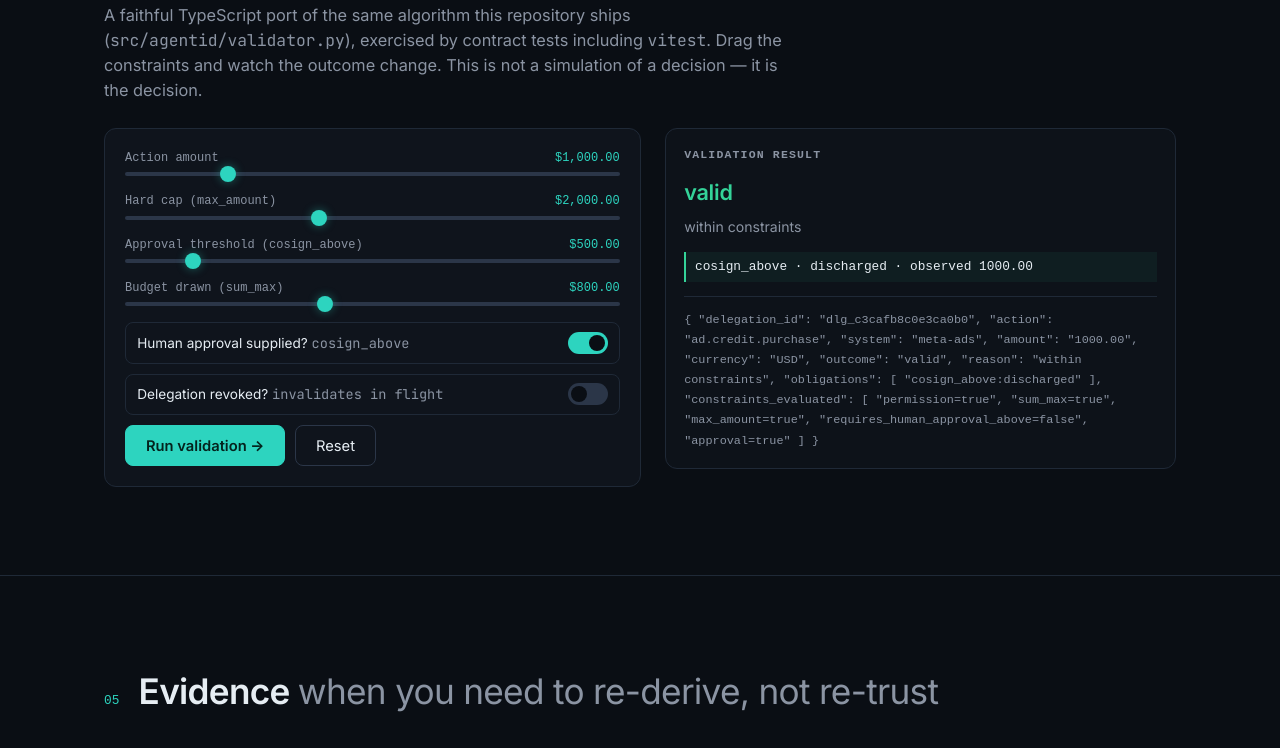
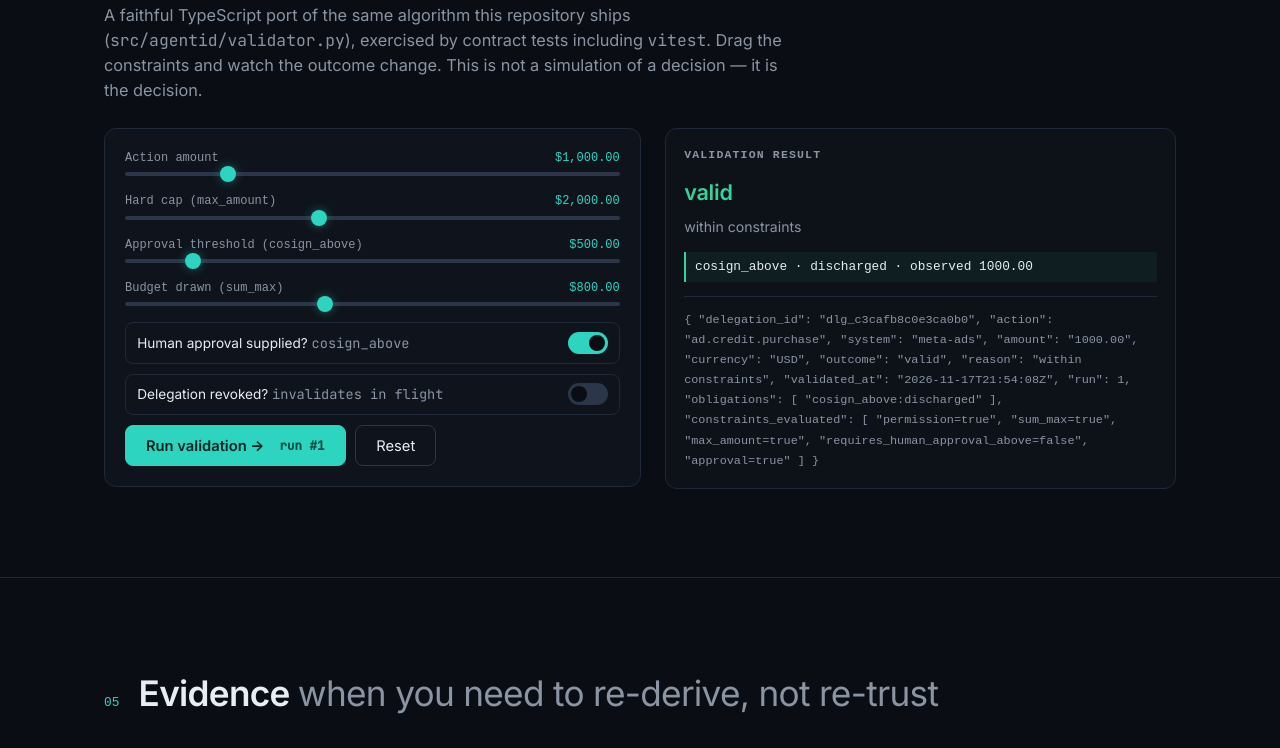
Before and after one commit to rajat397/agentid, a website built with Vite: page playground/index.html in a window 1280 px wide. Shown: the part 3397-4145 px from the top of the page. Built offline with nearby package versions, Linux system fonts and the light colour scheme; animation ran at ten frames a second.

Commit message:
fix(playground): Run Validation gives visible feedback — flash, run counter, validated_at
Root: With the default inputs the button recomputed the identical result —
before=valid after=valid, byte-for-byte — so every real-user click looked
broken. Obscura confirmed it: the handler ran, mutate-and-display happened,
nothing visibly changed.

depends on: tryit.ts now counts runs, flashes the output panel via a CSS
animation re-triggered by class removal + forced reflow, and stamps the
receipt with validated_at and the run number. Reduced-motion honored.

falsifier: If the flash fires but the user still perceives no feedback —
e.g., the animation is too subtle on a high-DPI laptop — the fix is
insufficient and we need a stronger affordance (button text change to
'Running…' during the computation, or a distinct receipt box state).

```diff
--- a/playground/index.html
+++ b/playground/index.html
@@ -179,7 +179,7 @@ agentid — the full lifecycle, running against real code
           <button class="toggle" id="revoke-toggle" role="switch" aria-checked="false" aria-label="delegation revoked"></button>
         </div>
         <div class="tryit-actions">
-          <button class="btn primary" id="run-validation">Run validation →</button>
+          <button class="btn primary" id="run-validation">Run validation → <span class="mono" id="run-count">run #0</span></button>
           <button class="btn" id="reset-validation">Reset</button>
         </div>
       </div>
--- a/playground/src/style.css
+++ b/playground/src/style.css
@@ -151,3 +151,14 @@ footer { border-top: 1px solid var(--line); padding: 2.5rem 0 3rem; }
 .fallback-tree { position: absolute; inset: 0; display: grid; place-items: center; padding: 1rem; }
 .fallback-tree svg { width: 100%; height: 100%; max-height: 100%; }
 .stage-fallback { background: radial-gradient(ellipse at 50% 42%, #101a28 0%, #0E1420 60%, var(--panel) 100%); }
+
+/* run feedback */
+.tryit-out.flash { animation: out-flash .45s ease-out; }
+@keyframes out-flash {
+  0% { box-shadow: 0 0 0 0 rgba(45,212,191,.55); border-color: var(--accent); }
+  100% { box-shadow: 0 0 0 18px rgba(45,212,191,0); border-color: var(--line); }
+}
+#run-count { margin-left: .4rem; opacity: .75; font-size: .85em; }
+@media (prefers-reduced-motion: reduce) {
+  .tryit-out.flash { animation: none; }
+}
--- a/playground/src/tryit.ts
+++ b/playground/src/tryit.ts
@@ -9,6 +9,7 @@ interface State {
   approval: boolean; revoked: boolean;
 }
 const state: State = { amount: 1000, cap: 2000, threshold: 500, spent: 800, approval: true, revoked: false };
+let runs = 0;
 
 function el<T extends HTMLElement>(id: string): T {
   const e = document.getElementById(id);
@@ -54,6 +55,12 @@ function buildDelegation(): Delegation {
 }
 
 function run(): void {
+  runs += 1;
+  const out = el("tryit-out");
+  out.classList.remove("flash");
+  // force reflow so the class re-adds and the animation re-triggers
+  void out.offsetWidth;
+  out.classList.add("flash");
   readUI();
   const dlg = buildDelegation();
   const action = { action: "ad.credit.purchase", system: "meta-ads", amount: state.amount.toFixed(2), currency: "USD", budgetKey: "ads_q4" };
@@ -96,10 +103,15 @@ function run(): void {
     currency: action.currency,
     outcome: result.outcome,
     reason: result.reason,
+    validated_at: new Date().toISOString().replace(/\.\d{3}Z$/, "Z"),
+    run: runs,
     obligations: result.obligations.map((o) => `${o.type}:${o.status}`),
     constraints_evaluated: result.constraintsEvaluated.map((c) => `${c.constraint}=${c.satisfied}`),
   };
   el("receipt-box").textContent = JSON.stringify(receipt, null, 2);
+
+  const lbl = document.getElementById("run-count");
+  if (lbl) lbl.textContent = `run #${runs}`;
 }
 
 export function mountTryIt(): void {
```
